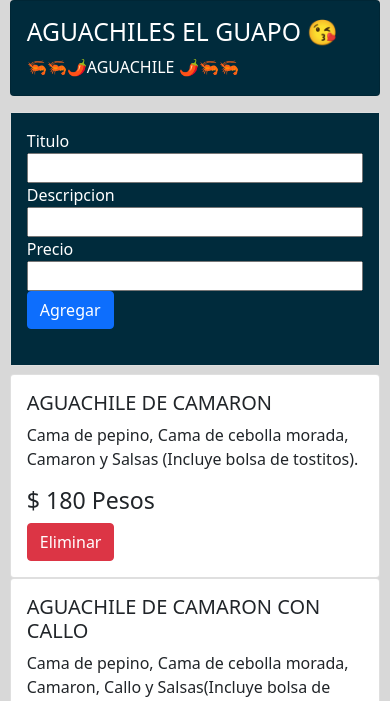
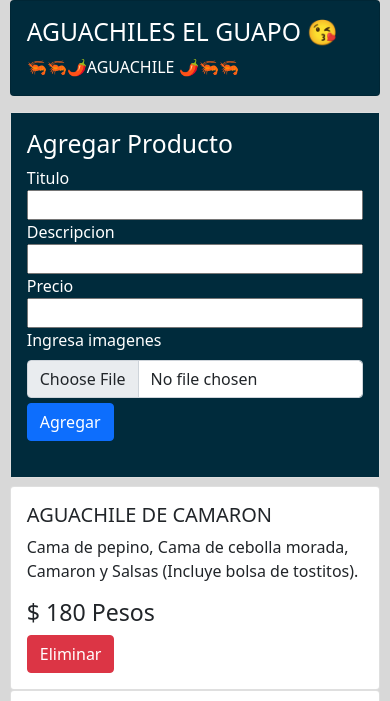
Before and after one commit to PabloBeltranT/menu-aguachiles, a Django app: page /agregar_producto/ in a window 390 px wide. Shown: the top 701 px of the page. Run offline with Django 3.2, Linux system fonts and the light colour scheme; data comes from the database, SQL or seed files in the repository; some libraries are stand-ins or nearby versions.

Commit message:
agregue opcion para agregar imagenes

```diff
--- a/menu_app/static/menu/admin.css
+++ b/menu_app/static/menu/admin.css
@@ -25,35 +25,40 @@ body{
 
 @media (max-width: 2000px) {
     .add_product{
-        display: grid !important;
-        grid-template-columns: repeat(7, 1fr) !important;
-        grid-template-rows: auto !important;
-        justify-items: center;
-        align-items: center;
+        grid-template-columns: 1fr !important;
+        justify-items: flex-start;
+    }
+    .add_product input{
+        width: 100% !important;
+    }
+    .add_product input[type=submit]{
+        margin-top: 5% !important;
     }
 }
 
 @media (max-width: 1600px) {
     .add_product{
-        display: grid !important;
-        grid-template-columns: repeat(7, 1fr) !important;
-        grid-template-rows: auto !important;
-        justify-items: center;
-        align-items: center;
+        grid-template-columns: 1fr !important;
+        justify-items: flex-start;
+    }
+    .add_product input{
+        width: 100% !important;
+    }
+    .add_product input[type=submit]{
+        margin-top: 5% !important;
     }
 }
 
 @media (max-width: 1200px) {
     .add_product{
-        display: grid !important;
-        grid-template-columns: repeat(6, 1fr) !important;
-        grid-template-rows: 1fr !important;
-        justify-items: center;
-        align-items: center;
+        grid-template-columns: 1fr !important;
+        justify-items: flex-start;
     }
     .add_product input{
-        display: grid !important;
         width: 100% !important;
+    }
+    .add_product input[type=submit]{
+        margin-top: 5% !important;
     }
 }
 
@@ -76,4 +81,7 @@ body{
         padding-top: 2%;
         gap: 2%;
     }
+    .add_product input[type=submit]{
+        margin-top: 5% !important;
+    }
 }
--- a/menu_app/templates/menu/admin.html
+++ b/menu_app/templates/menu/admin.html
@@ -28,12 +28,12 @@
             <form action="/agregar_producto/" method="post">{% csrf_token %}
                 <div class="card">
                     <div class="card-body add_product">
-                        <div>Titulo</div>
-                        <div class="input_product"> <input type="text" name="titulo"> </div>
-                        <div>Descripcion</div>
-                        <div  class="input_product"> <input type="text" name="descripcion" id=""></div>
-                        <div>Precio</div>
-                        <div class="input_product"> <input type="number" name="precio" id=""></div>
+                        <h2>Agregar Producto</h2>
+                        <div class="input_product">Titulo <input type="text" name="titulo"> </div>
+                        <div  class="input_product">Descripcion <input type="text" name="descripcion" id=""></div>
+                        <div class="input_product">Precio <input type="number" name="precio" id=""></div>
+                        <label class="form-label" for="customFile">Ingresa imagenes</label>
+                        <input type="file" class="form-control" id="customFile" />
                         <div><input type="submit" value="Agregar" class="input_product btn btn-primary"></div>
                     </div>
                 </div>
```
